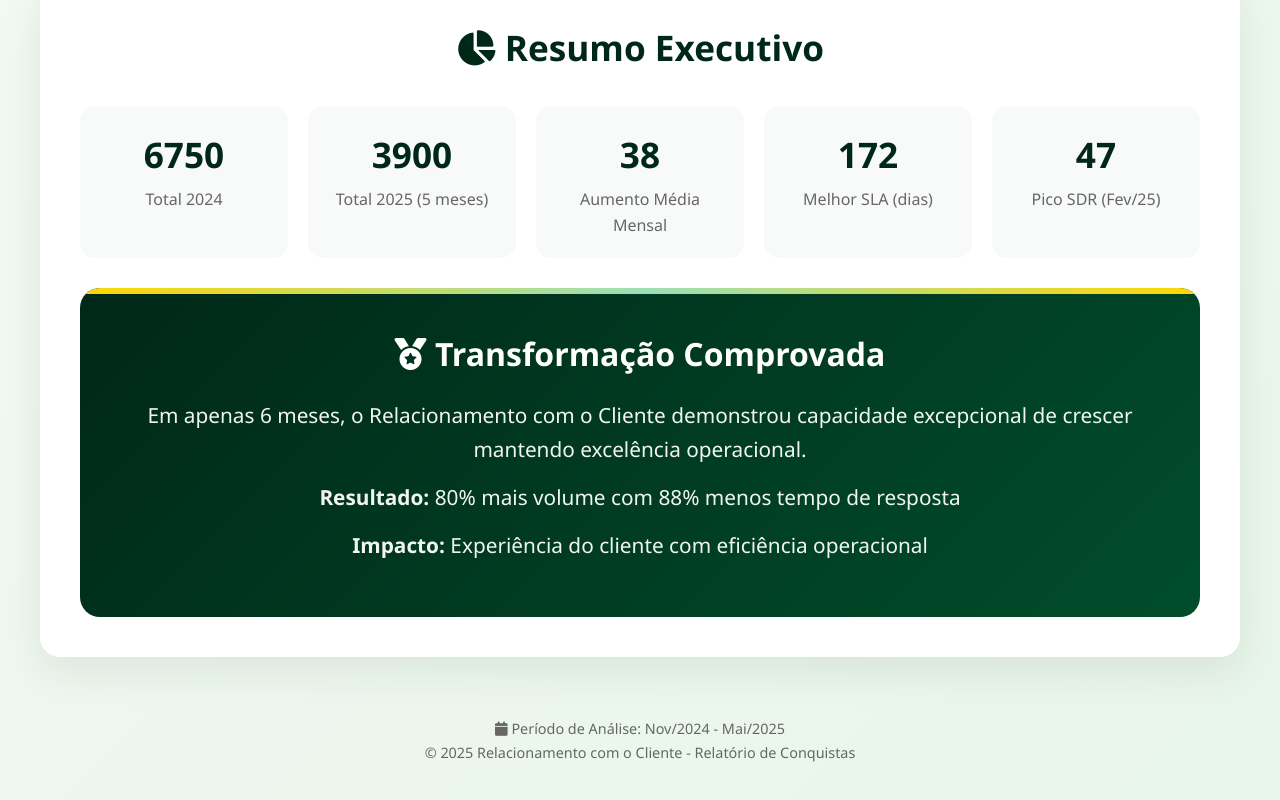
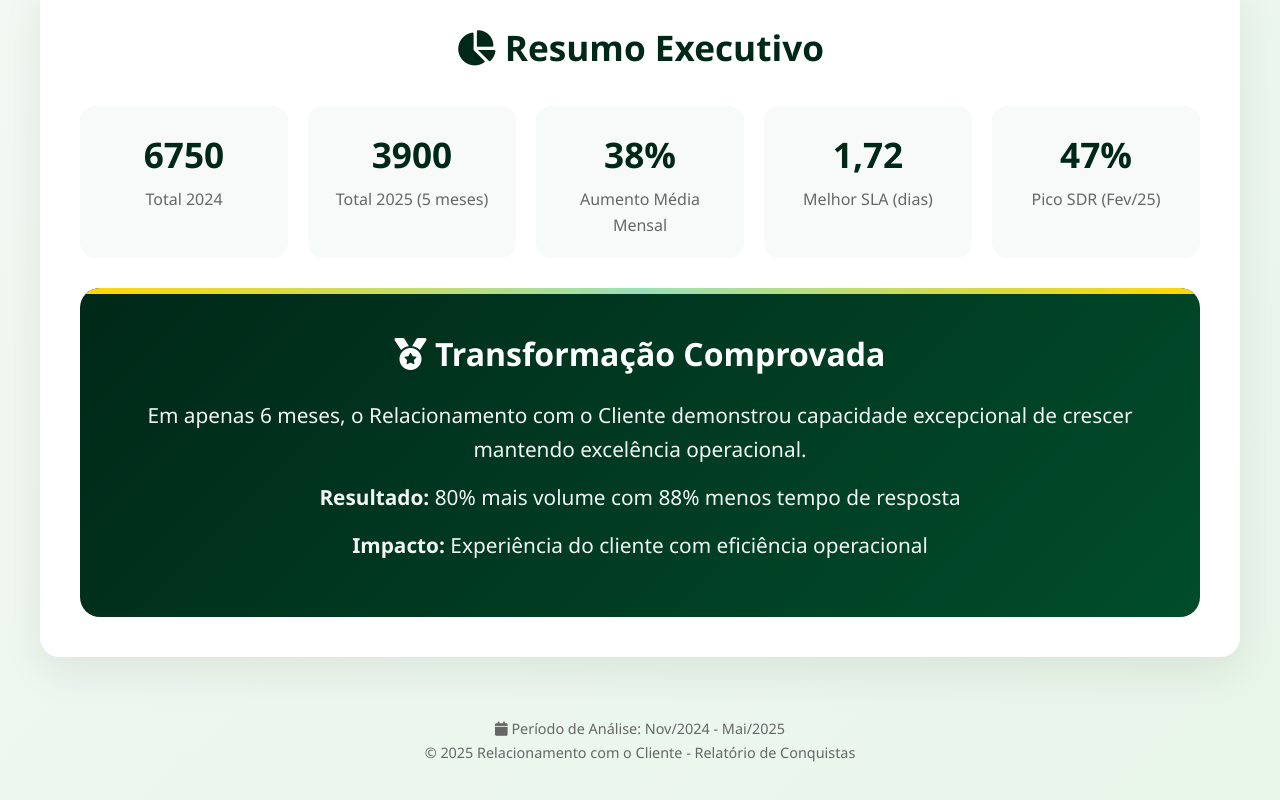
Before and after one commit to jocielefranca/Resultados-RC, a plain HTML site: page index.html in a window 1280 px wide. Shown: the part 1274-2074 px from the top of the page. Drawn offline with Linux system fonts and the light colour scheme.

Commit message:
Update index.html

```diff
--- a/index.html
+++ b/index.html
@@ -258,6 +258,7 @@
             font-weight: 700;
             color: var(--primary-green);
             margin-bottom: 5px;
+            display: block;
         }
 
         .stat-label {
@@ -518,18 +519,23 @@
             });
         });
 
-        // Contador animado para valores
-        function animateCounter(element, target, duration = 2000) {
+        // Contador animado para valores numéricos
+        function animateCounter(element, target, duration = 2000, isDecimal = false, suffix = '') {
             let start = 0;
-            const increment = target / (duration / 16);
+            const targetNum = parseFloat(target.toString().replace(/[^\d.-]/g, ''));
+            const increment = targetNum / (duration / 16);
 
             const timer = setInterval(() => {
                 start += increment;
-                if (start >= target) {
-                    element.textContent = target;
+                if (start >= targetNum) {
+                    element.textContent = target + suffix;
                     clearInterval(timer);
                 } else {
-                    element.textContent = Math.floor(start);
+                    if (isDecimal) {
+                        element.textContent = start.toFixed(2) + suffix;
+                    } else {
+                        element.textContent = Math.floor(start) + suffix;
+                    }
                 }
             }, 16);
         }
@@ -541,10 +547,38 @@
                     const numero = entry.target.querySelector('.stat-numero');
                     if (numero && !numero.classList.contains('animated')) {
                         numero.classList.add('animated');
-                        const target = parseInt(numero.textContent.replace(/[^0-9]/g, ''));
-                        if (!isNaN(target)) {
-                            numero.textContent = '0';
-                            animateCounter(numero, target);
+                        const originalText = numero.textContent;
+
+                        // Detectar tipo de dado e animar adequadamente
+                        if (originalText.includes('%')) {
+                            const target = parseInt(originalText.replace(/[^0-9]/g, ''));
+                            numero.textContent = '0%';
+                            animateCounter(numero, target, 2000, false, '%');
+                        } else if (originalText.includes(',')) {
+                            // Para 1,72 (número decimal)
+                            const target = parseFloat(originalText.replace(',', '.'));
+                            numero.textContent = '0,00';
+                            const timer = setInterval(() => {
+                                const current = parseFloat(numero.textContent.replace(',', '.'));
+                                const increment = target / 100;
+                                if (current >= target) {
+                                    numero.textContent = '1,72';
+                                    clearInterval(timer);
+                                } else {
+                                    numero.textContent = (current + increment).toFixed(2).replace('.', ',');
+                                }
+                            }, 20);
+                        } else if (originalText.includes('+')) {
+                            // Para +38%
+                            numero.textContent = '+0%';
+                            animateCounter(numero, '+38', 2000, false, '%');
+                        } else {
+                            // Para números inteiros
+                            const target = parseInt(originalText.replace(/[^0-9]/g, ''));
+                            if (!isNaN(target)) {
+                                numero.textContent = '0';
+                                animateCounter(numero, target, 2000);
+                            }
                         }
                     }
                 }
```
